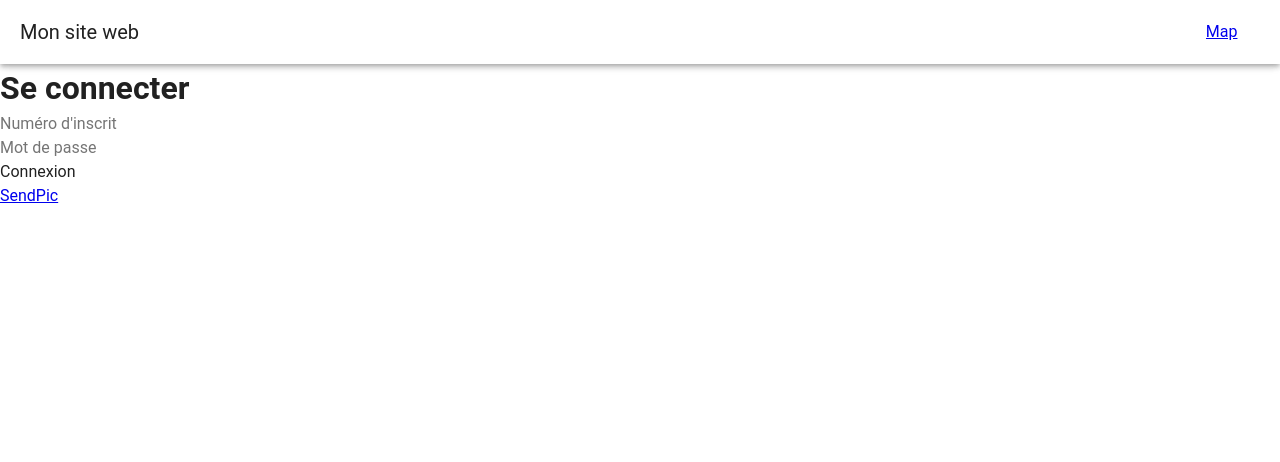
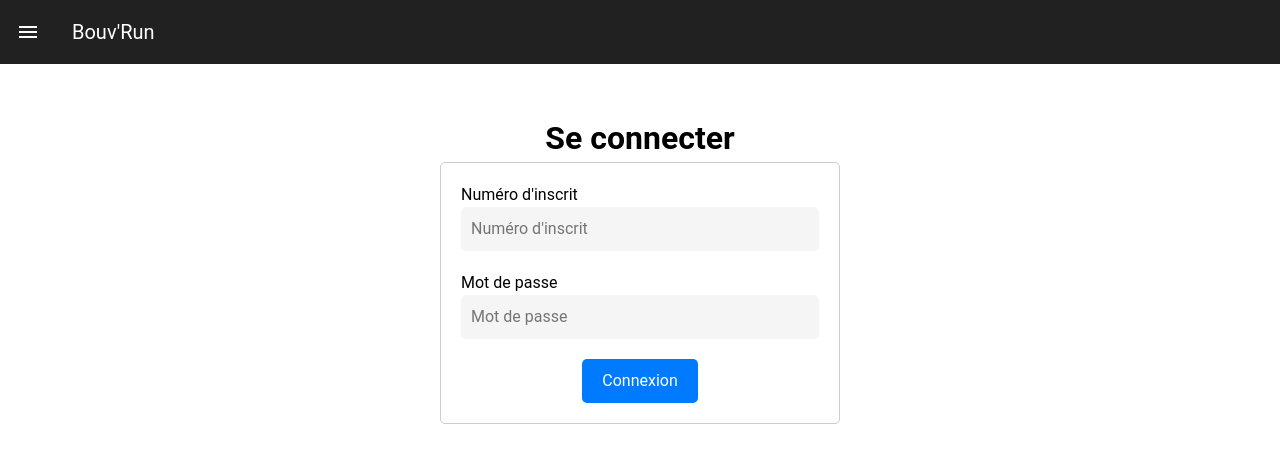
Before and after one commit to Nooaah/map-bouvrun, a Vue app: page / in a window 1280 px wide. Shown: the top 462 px of the page. Built offline with nearby package versions, Linux system fonts and the light colour scheme.

Commit message:
Add style to login + Add navbar + Update Map Page

```diff
--- a/src/App.vue
+++ b/src/App.vue
@@ -1,27 +1,57 @@
 <template>
-  <v-app>
-    <!-- Your appBar goes here -->
-    <v-app-bar app>
-      <v-toolbar-title>Mon site web</v-toolbar-title>
-      <v-list>
-        <v-list-item>
-          <router-link to="/">Accueil</router-link>
-        </v-list-item>
-        <v-list-item>
-          <router-link to="/map">Map</router-link>
-        </v-list-item>
-        <v-list-item>
-          <router-link to="/send-pic">SendPic</router-link>
-        </v-list-item>
-      </v-list>
-    </v-app-bar>
-    <div class="mt-12 mt-md-16">
-      <!-- La classe mt-12 est utilisée pour les téléphones mobiles -->
-      <router-view />
-    </div>
-  </v-app>
+    <v-layout>
+      <v-navigation-drawer v-model="drawer" temporary>
+        <v-list-item
+          prepend-avatar="img/censelette.png"
+          title="Participant 312"
+        ></v-list-item>
+
+        <v-divider></v-divider>
+
+        <v-list density="compact" nav>
+          <v-list-item
+            prepend-icon="mdi-home"
+            title="Accueil"
+            value="accueil"
+            to="/"
+          ></v-list-item>
+          <v-list-item
+            prepend-icon="mdi-map"
+            title="Itinéraires"
+            value="map"
+            to="/map"
+          ></v-list-item>
+          <v-list-item
+            prepend-icon="mdi-camera"
+            title="Pic Challenge"
+            value="pic-challenge"
+            to="/send-pic"
+          ></v-list-item>
+        </v-list>
+      </v-navigation-drawer>
+      <v-main style="height: 1000px">
+        <!-- <v-system-bar color="deep-purple darken-3"></v-system-bar> -->
+
+        <v-app-bar :elevation="0" color="grey-darken-4">
+          <v-app-bar-nav-icon
+            variant="text"
+            @click.stop="drawer = !drawer"
+          ></v-app-bar-nav-icon>
+
+          <v-toolbar-title>Bouv'Run</v-toolbar-title>
+        </v-app-bar>
+          <router-view />
+
+      </v-main>
+    </v-layout>
 </template>
 
-<script setup>
-import HelloWorld from "@/components/HelloWorld.vue";
+<script>
+export default {
+  data() {
+    return {
+      drawer: null,
+    };
+  },
+};
 </script>
--- a/src/components/HelloWorld.vue
+++ b/src/components/HelloWorld.vue
@@ -1,11 +1,72 @@
 <template>
-  <h1>Se connecter</h1>
-  <p><input type="text" placeholder="Numéro d'inscrit" v-model="email" /></p>
-  <p><input type="password" placeholder="Mot de passe" v-model="password" /></p>
-  <p v-if="errMessage">{{ errMessage }}</p>
-  <p><button @click="register">Connexion</button></p>
-  <router-link to="/send-pic">SendPic</router-link>
+  <div class="login-container">
+    <h1>Se connecter</h1>
+    <form>
+      <label>
+        Numéro d'inscrit
+        <input type="text" placeholder="Numéro d'inscrit" v-model="email" />
+      </label>
+      <label>
+        Mot de passe
+        <input type="password" placeholder="Mot de passe" v-model="password" />
+      </label>
+      <p v-if="errMessage" class="error-message">{{ errMessage }}</p>
+      <button @click.prevent="register">Connexion</button>
+    </form>
+  </div>
 </template>
+<style>
+.login-container {
+  max-width: 400px;
+  margin: 0 auto;
+  display: flex;
+  flex-direction: column;
+  align-items: center;
+  justify-content: center;
+  margin-top: 50px;
+}
+
+form {
+  display: flex;
+  flex-direction: column;
+  align-items: center;
+  justify-content: center;
+  width: 100%;
+  padding: 20px;
+  border: 1px solid #ccc;
+  border-radius: 5px;
+}
+
+label {
+  display: flex;
+  flex-direction: column;
+  margin-bottom: 20px;
+  width: 100%;
+}
+
+input[type="text"],
+input[type="password"] {
+  padding: 10px;
+  border: none;
+  border-radius: 5px;
+  background-color: #f5f5f5;
+  width: 100%;
+}
+
+button {
+  padding: 10px 20px;
+  background-color: #007bff;
+  color: #fff;
+  border: none;
+  border-radius: 5px;
+  cursor: pointer;
+}
+
+.error-message {
+  color: red;
+  margin-bottom: 20px;
+}
+</style>
 
 <script setup>
 import { ref } from "vue";
@@ -20,7 +81,7 @@ const register = () => {
     .then((data) => {
       console.log("bien enregistré");
       console.log(auth.currentUser);
-      router.push('/map');
+      router.push("/map");
       errMessage.value = "";
     })
     .catch((error) => {
--- a/src/components/SendPic.vue
+++ b/src/components/SendPic.vue
@@ -1,5 +1,5 @@
 <template>
-  <form class="form" v-if="file" style="margin-top: 100px">
+  <form class="form" v-if="file">
     <label for="file-input" class="file-label" @click="onFileClick">{{
       file.name
     }}</label>
@@ -15,17 +15,11 @@
   </form>
 </template>
 <style scoped>
-.form {
-  display: flex;
-  align-items: center;
-  gap: 10px;
-}
 
 .file-label {
   background-color: #eeeeee;
   color: #333333;
   padding: 8px 16px;
-  border-radius: 4px;
   font-size: 16px;
   cursor: pointer;
   flex: 1;
@@ -35,7 +29,6 @@
   background-color: #007aff;
   color: #ffffff;
   padding: 8px 16px;
-  border-radius: 4px;
   font-size: 16px;
   cursor: pointer;
 }
@@ -47,7 +40,6 @@
   background-color: #f0f0f0;
   color: #333333;
   padding: 16px;
-  border-radius: 4px;
   font-size: 16px;
   cursor: pointer;
   margin-top: 50px;
```
Also changed, not shown: public/img/censelette.png (added).
